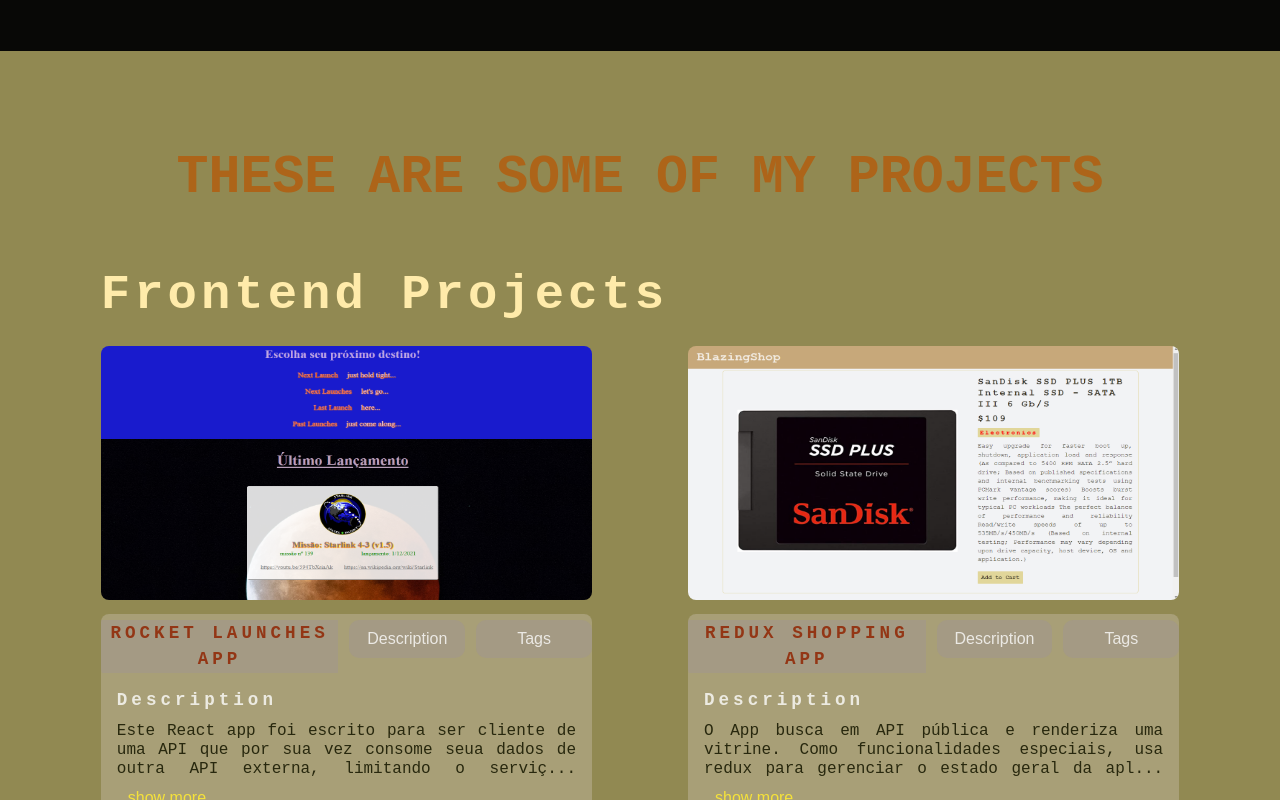
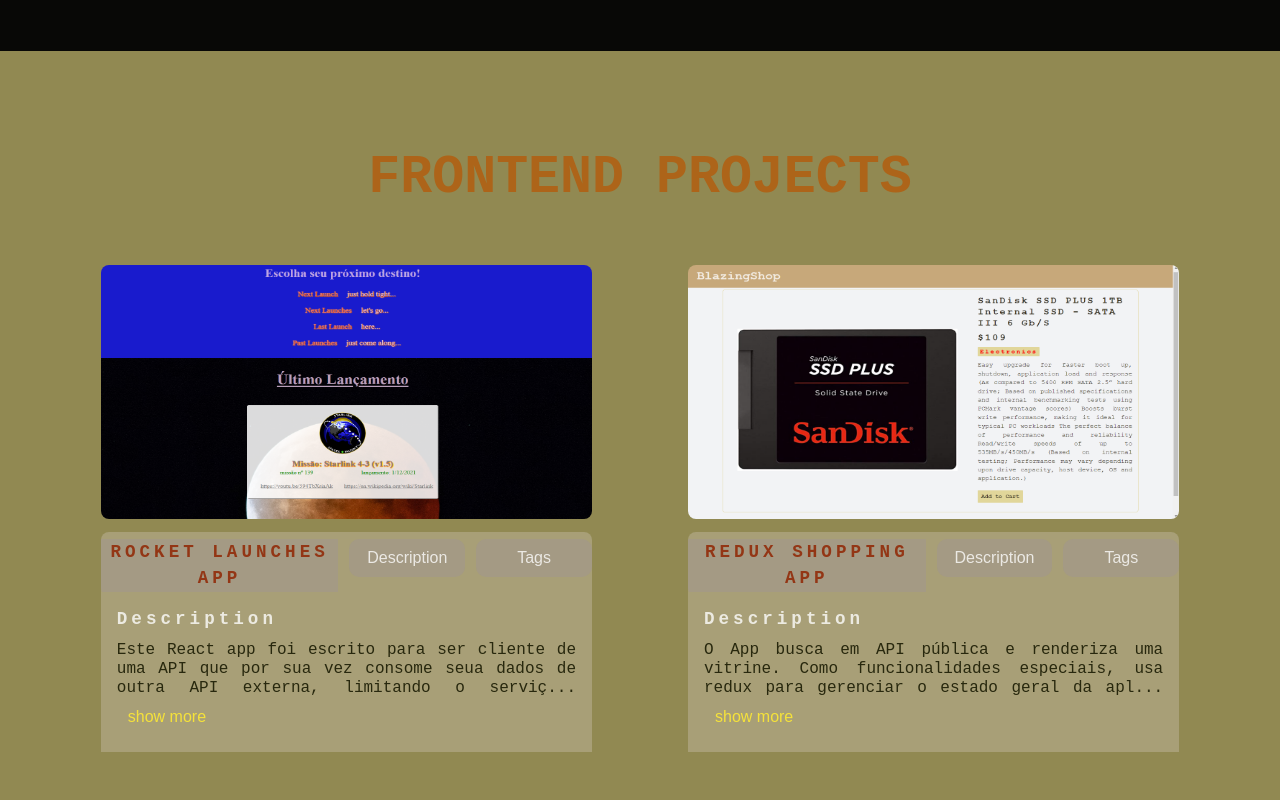
Before and after one commit to ahoymarcus/redux-reactjs-personal-portfolio-webpage, a React (Create React App) app: page / in a window 1280 px wide. Shown: the part 1480-2280 px from the top of the page. Built offline with nearby package versions, Linux system fonts and the light colour scheme.

Commit message:
Mudar Jsx em App.js. Iniciar correcao para Padding em Secao Projects.

```diff
--- a/src/App.js
+++ b/src/App.js
@@ -87,6 +87,13 @@
 					aria-label="Web Development Projects"
 				>
 					<ProjectList type="frontend" />
+				</section>
+
+				<section
+					id="projects"
+					aria-label="Web Development Projects"
+				>
+
 					<ProjectList type="backend" />
 				</section>
 
--- a/src/components/ProjectList.css
+++ b/src/components/ProjectList.css
@@ -1,11 +1,11 @@
 /* Projects Section - List */
 main section#projects {
 	color: #ffffffc7;
-	padding: 5rem 3rem;
+	padding: 2rem 3rem 5rem;
 }
 
 main section#projects .projects {
-	margin-bottom: 75px;
+	/*margin-bottom: 75px; */
 }
 
 main section#projects h2 {
--- a/src/components/ProjectList.jsx
+++ b/src/components/ProjectList.jsx
@@ -22,9 +22,7 @@
 			className={`projects ${type}-section`}
 			aria-label={`${type} projects`}
 		>
-			<h2>These are some of my projects</h2>
-
-			<h3>{type} projects</h3>
+			<h2>{type} projects</h2>
 
 			<div className="projects-container-grid">
 				{type === 'frontend' ? (
```
